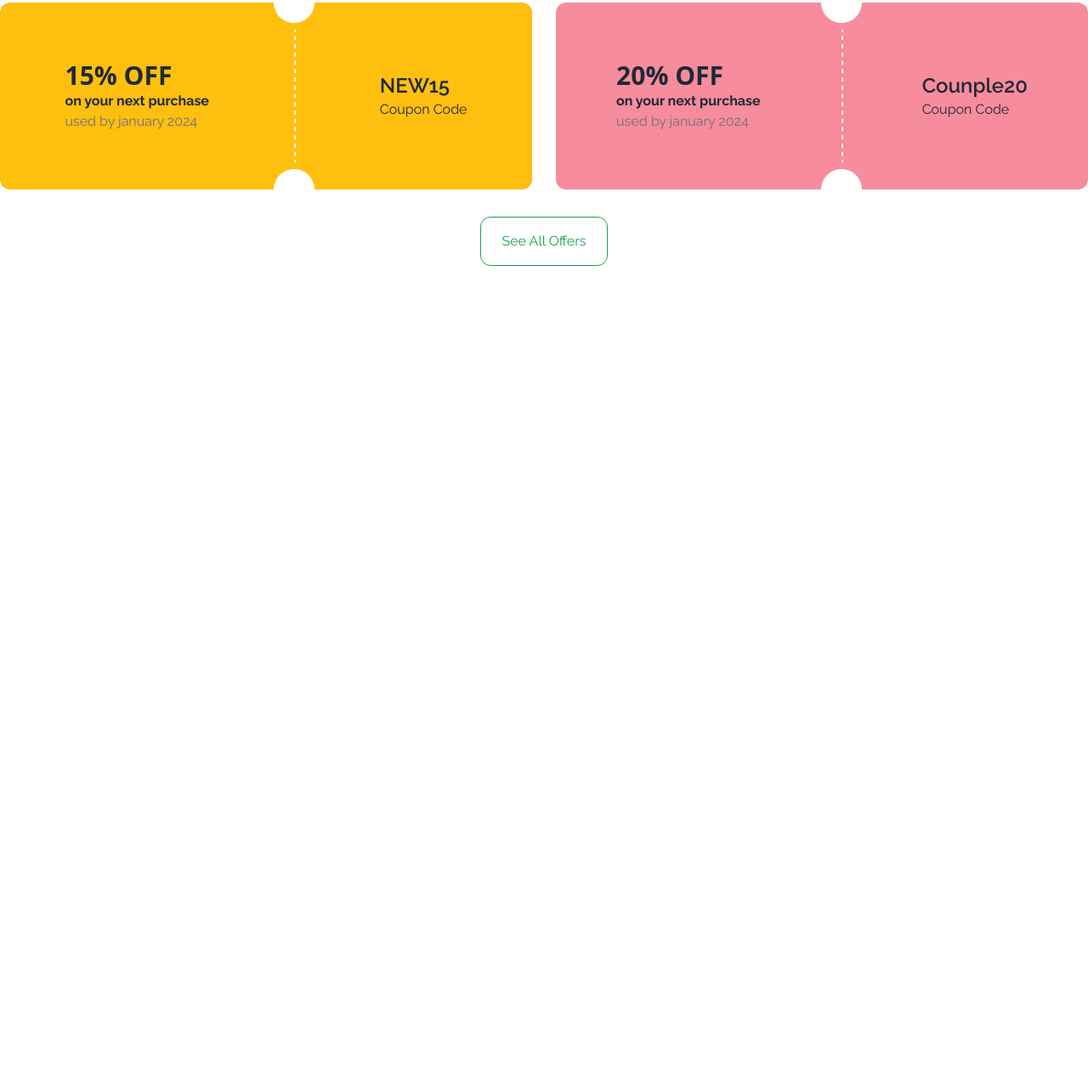
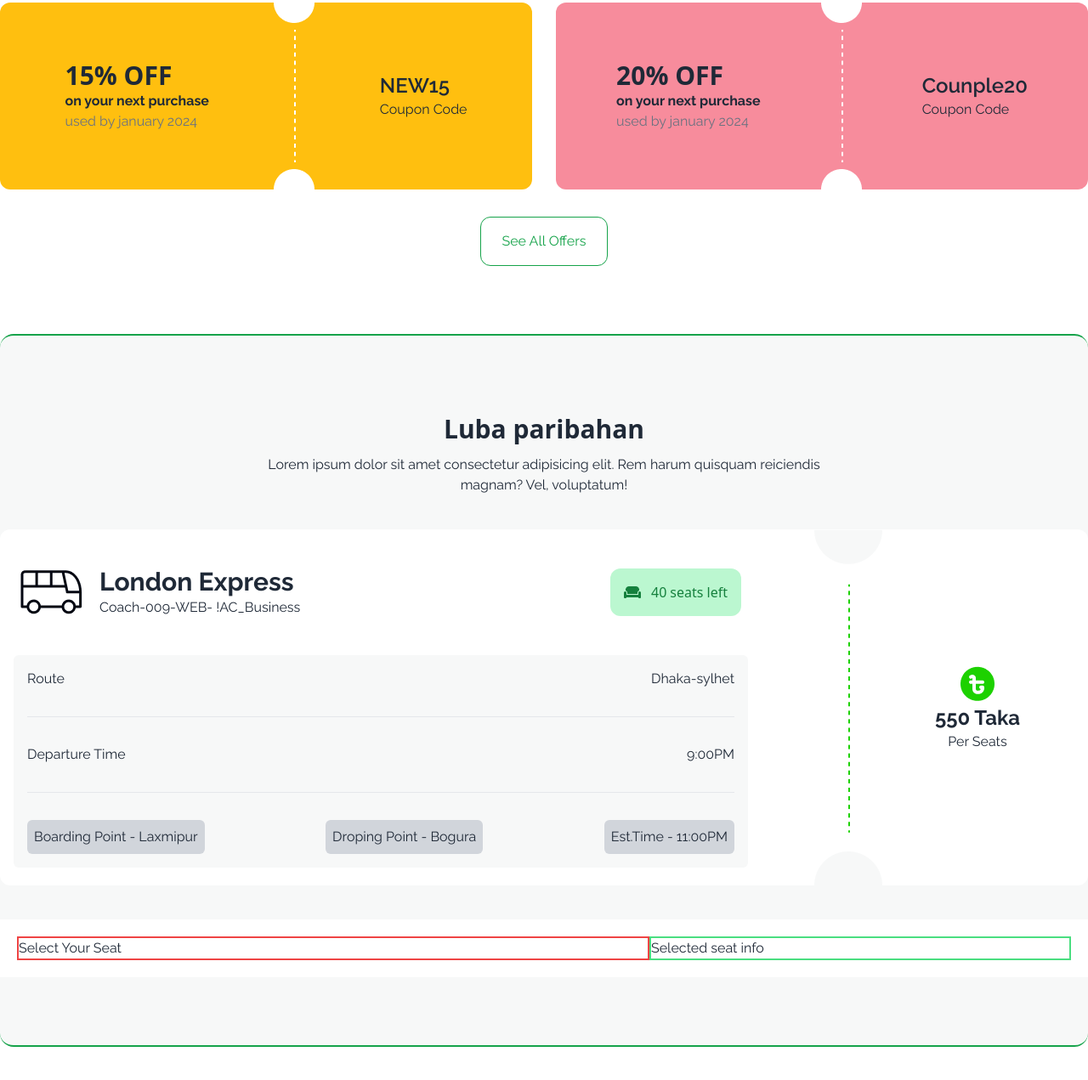
Before and after one commit to sahidDev09/E-bus-Ticket, a plain HTML site: page index.html in a window 1280 px wide. Shown: the part 857-2128 px from the top of the page at 85% size. Before the commit the page ends 1250 px from the top, so only its background shows below. Drawn offline with nearby package versions, Linux system fonts and the light colour scheme.

Commit message:
added seat section

```diff
--- a/index.html
+++ b/index.html
@@ -27,8 +27,8 @@
       referrerpolicy="no-referrer" />
   </head>
 
-  <body class="container mx-auto">
-    <header>
+  <body>
+    <header class="container mx-auto">
       <!-- code for navbar  -->
       <nav>
         <div class="navbar bg-base-100 flex justify-between items-center">
@@ -103,7 +103,7 @@
     <main class="p-2 md:p-0">
       <!-- code for best offer seciton -->
 
-      <section class="bet-offer">
+      <section class="bet-offer container mx-auto">
         <h1 class="text-3xl font-semibold my-16 text-center">
           Best offers for you
         </h1>
@@ -152,7 +152,84 @@
         </button>
       </section>
 
-      <section class="ticktet-section my-20"></section>
+      <section
+        class="ticket-section my-20 border-t-2 border-b-2 py-20 rounded-2xl border-green-600 bg-[#F7F8F8]">
+        <div class="main-bus-section container mx-auto">
+          <h1 class="text-3xl font-sans font-bold my-3 text-center">
+            Luba paribahan
+          </h1>
+          <p class="text-center">
+            Lorem ipsum dolor sit amet consectetur adipisicing elit. Rem harum
+            quisquam reiciendis <br />
+            magnam? Vel, voluptatum!
+          </p>
+
+          <!-- bus ticket top bus details section -->
+
+          <div
+            class="top-seat-section flex justify-between bg-white rounded-xl mt-10">
+            <div class="seat-details w-[70%] mt-5">
+              <div
+                class="top-section-left flex justify-between items-center gap-10 p-6">
+                <div class="flex gap-5 items-center">
+                  <img src="./images/bus-logo.png" alt="" />
+                  <div>
+                    <h1 class="text-3xl font-bold">London Express</h1>
+                    <p>Coach-009-WEB- !AC_Business</p>
+                  </div>
+                </div>
+                <div
+                  class="flex items-center bg-green-200 p-4 rounded-xl text-green-700 gap-1 font-sans">
+                  <i class="fa-solid fa-couch mr-2"></i
+                  ><span id="seats-id">40</span> seats left
+                </div>
+              </div>
+
+              <div class="bg-[#F7F8F8] mx-4 rounded-md mt-5">
+                <div class="routes flex justify-between p-4">
+                  <h1>Route</h1>
+                  <h1>Dhaka-sylhet</h1>
+                </div>
+                <hr class="divide-dashed m-4" />
+                <div class="Deperture flex justify-between p-4">
+                  <h1>Departure Time</h1>
+                  <h1>9:00PM</h1>
+                </div>
+                <hr class="divide-dashed m-4" />
+
+                <div class="flex gap-5 justify-between p-4">
+                  <h1 class="p-2 bg-gray-300 rounded-md">
+                    Boarding Point - Laxmipur
+                  </h1>
+                  <h1 class="p-2 bg-gray-300 rounded-md">
+                    Droping Point - Bogura
+                  </h1>
+                  <h1 class="p-2 bg-gray-300 rounded-md">Est.Time - 11:00PM</h1>
+                </div>
+              </div>
+            </div>
+
+            <img src="./images/info-devider.png" alt="" />
+            <div
+              class="top-seat-right flex flex-col justify-center items-center mr-20">
+              <img src="./images/fare.png" alt="" />
+              <h1 class="text-2xl font-bold">550 Taka</h1>
+              <p>Per Seats</p>
+            </div>
+          </div>
+
+          <!-- seat section -->
+
+          <div class="flex justify-between mt-10 bg-white p-5 text-start">
+            <div class="seat-side w-[60%] border-2 border-red-500">
+              <h1>Select Your Seat</h1>
+            </div>
+            <div class="seat-info w-[40%] border-2 border-green-400">
+              <h1>Selected seat info</h1>
+            </div>
+          </div>
+        </div>
+      </section>
     </main>
     <footer></footer>
   </body>
```
Also changed, not shown: 1 other file.
